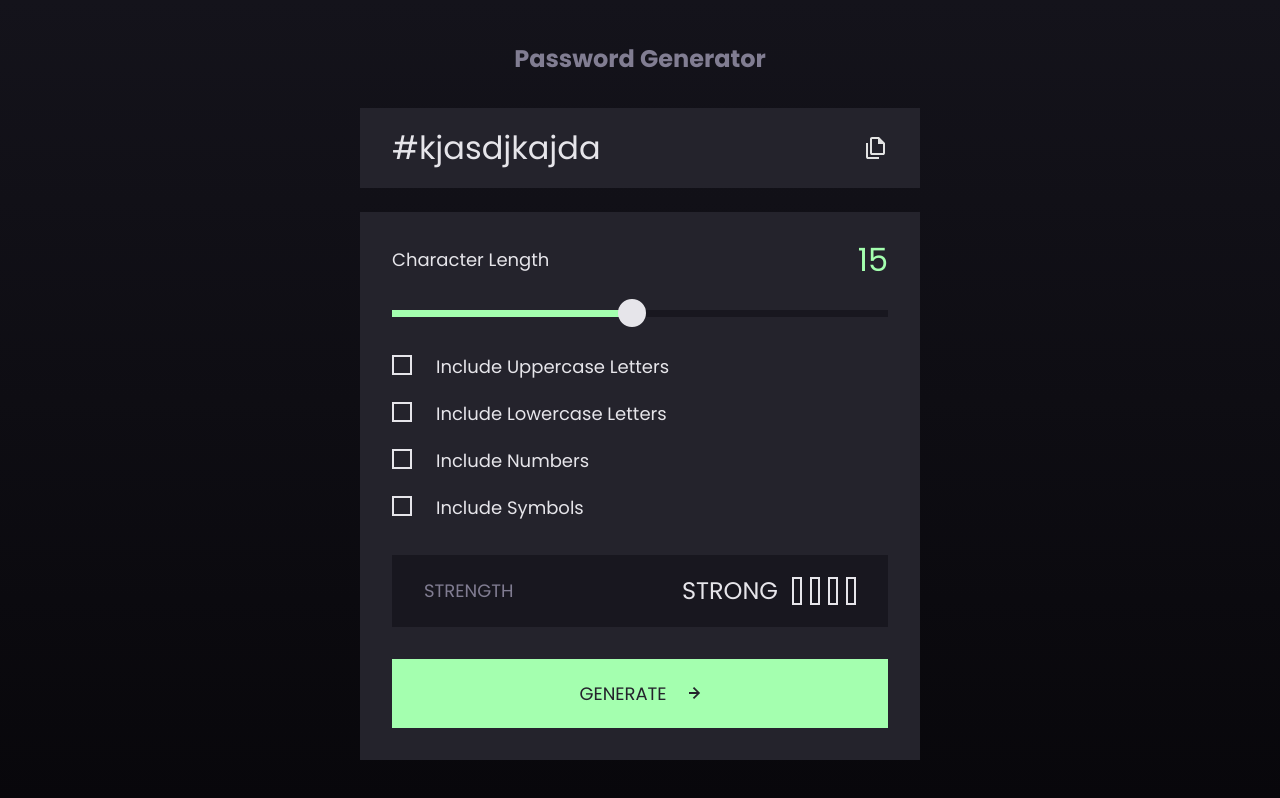
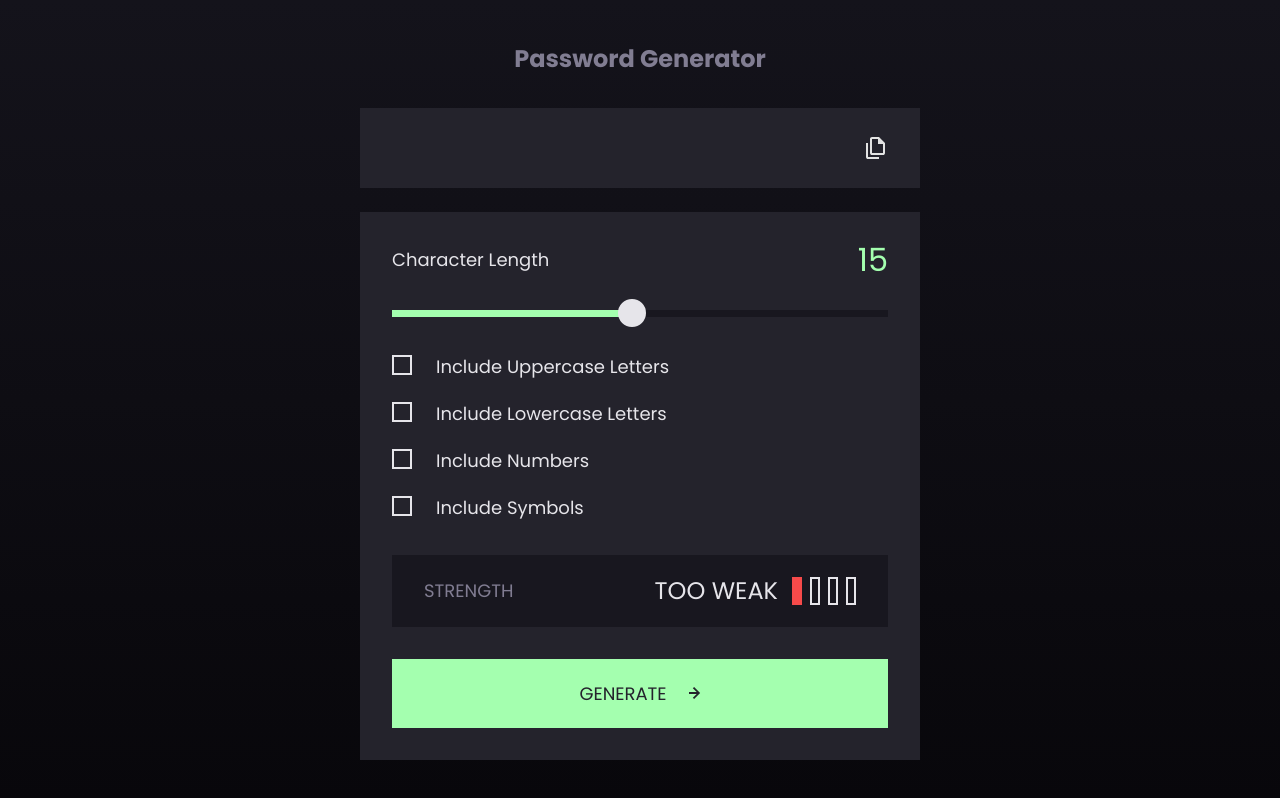
Before and after one commit to PakoAraya/JS-PasswordGenerator, a plain HTML site: page index.html in a window 1280 px wide. Drawn offline with Linux system fonts and the light colour scheme.

Commit message:
fix(Password Generator): :bug: Fix Details App
Fixing little bugs associated to functionalities and link js file to html file

```diff
--- a/index.html
+++ b/index.html
@@ -11,7 +11,7 @@
     <h1>Password Generator</h1>
     <div class="password_field">
       <span class="password_display">
-        <span class="password_placeholder">#kjasdjkajda</span>
+        <span class="password_placeholder"></span>
       </span>
       <div class="copy_wrapper">
         <span class="copy_text"></span>
@@ -70,6 +70,6 @@
       </button>
     </form>
   </main>
-  <script src="script.js"></script>
+  <script src="/assets/js/app.js"></script>
 </body>
 </html>
```
Also changed, not shown: assets/js/app.js (+17 -13 lines).
